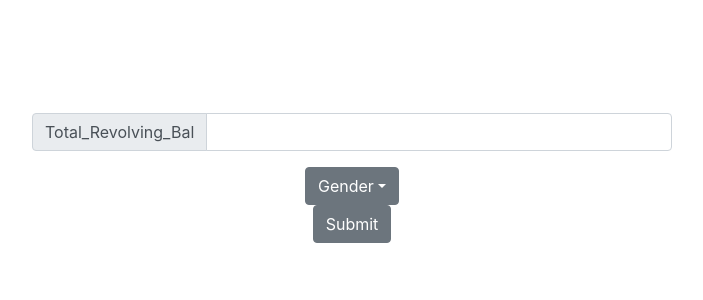
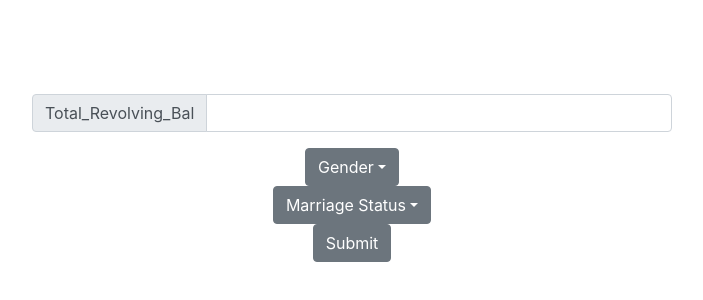
Before and after one commit to seanskggo/Bank-Churn-Predictor, a React (Create React App) app: page / in a window 1280 px wide. Shown: the part 222-522 px from the top of the page, without its empty margins (288-991 px from the left). Built offline with nearby package versions, Linux system fonts and the light colour scheme.

Commit message:
marital status field mapped

```diff
--- a/src/App.js
+++ b/src/App.js
@@ -54,6 +54,7 @@ const change_value = (event, values, set_values, string) => {
   set_values(temp)
 }
 
+// Set gender
 const Set_gender = (values, set_values) => {
   const [gen, set_gen] = useState("Gender");
   return (
@@ -70,6 +71,26 @@ const Set_gender = (values, set_values) => {
           set_gen("Female")
         }}
       >Female</Dropdown.Item>
+    </DropdownButton>
+  )
+}
+
+// Set gender
+const Set_Marriage_status = (values, set_values) => {
+  const [gen, set_gen] = useState("Marriage Status");
+  let array = [[0, "Unknown"], [1, "Divorced"], [2, "Single"], [3, "Married"]]
+  return (
+    <DropdownButton variant="secondary" id="dropdown1" title={gen}>
+      {array.map((detail) => {
+        return (
+          <Dropdown.Item
+            onClick={() => {
+              change_value(detail[0], values, set_values, "Marital_Status");
+              set_gen(detail[1])
+            }}
+          >{detail[1]}</Dropdown.Item>
+        )
+      })}
     </DropdownButton>
   )
 }
@@ -105,6 +126,7 @@ const App = () => {
       <text>{response}</text>
       {create_input_field(values, set_values, "Total_Revolving_Bal")}
       {Set_gender(values, set_values)}
+      {Set_Marriage_status(values, set_values)}
       <Button variant="secondary" onClick={click}>Submit</Button>
     </div>
   );
```
